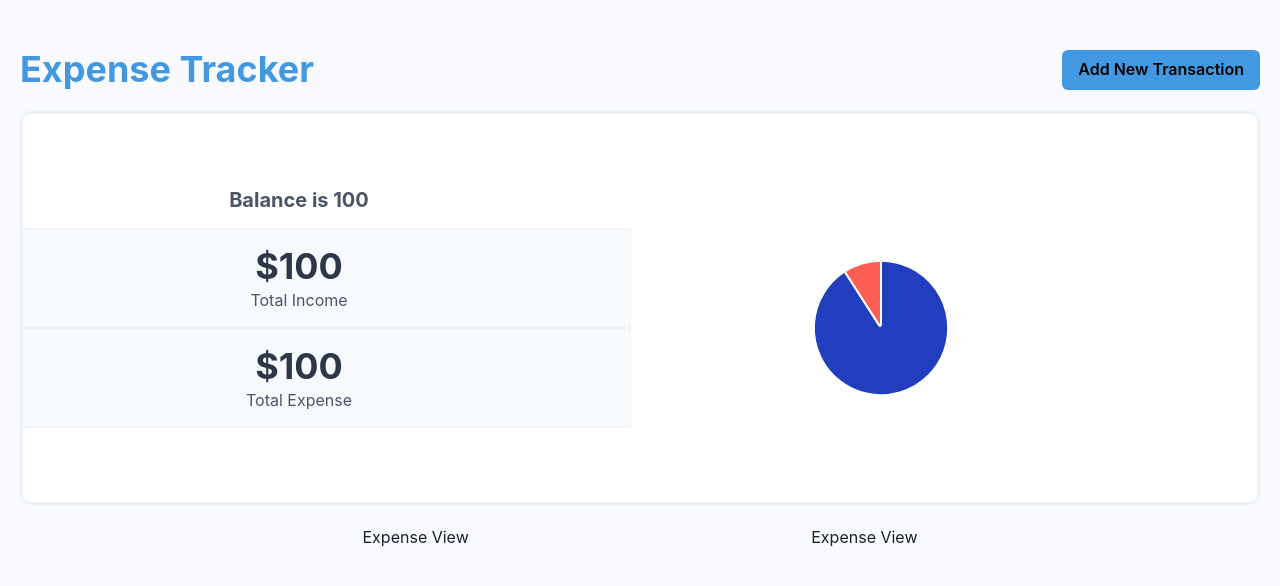
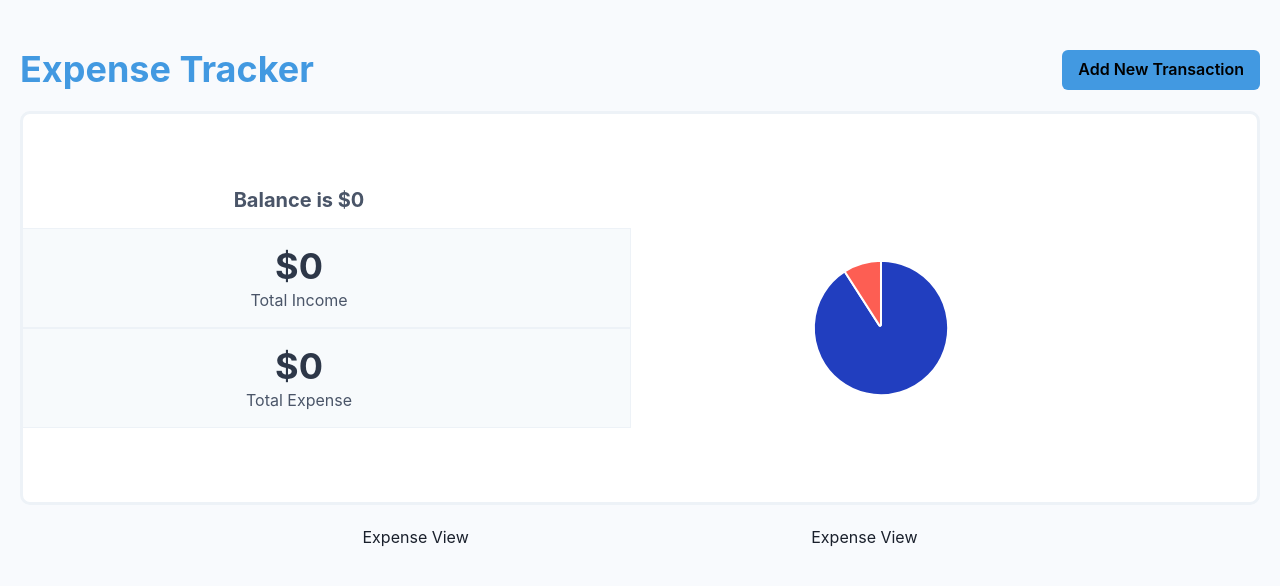
Before and after one commit to JD-Daehyun/myexpensetracker, a React (Create React App) app: page / in a window 1280 px wide. Shown: the top 586 px of the page. Built offline with nearby package versions, Linux system fonts and the light colour scheme.

Commit message:
Add Balance, Total Income, and Total Expense to the Summary

```diff
--- a/src/components/add-transaction/index.jsx
+++ b/src/components/add-transaction/index.jsx
@@ -75,18 +75,17 @@ export default function TransactionForm({ onClose, isOpen }) {
                 colorScheme="red"
                 value="expense"
                 onChange={handleFormChange}
-
               >
                 Expense
               </Radio>
             </RadioGroup>
           </ModalBody>
           <ModalFooter>
-            <Button mr={"4"} onClick={onClose}>
-              Cancel
-            </Button>
             <Button onClick={onClose} type="submit">
               Add
+            </Button>
+            <Button ml={"4"} onClick={onClose}>
+              Cancel
             </Button>
           </ModalFooter>
         </ModalContent>
--- a/src/components/chart/index.jsx
+++ b/src/components/chart/index.jsx
@@ -44,7 +44,7 @@ const options = {
     },
   };
 
-export default function TransactionChartSummary({expense = 100, income = 100}){
+export default function TransactionChartSummary({expense = 0, income = 0}){
 
 
     return <Chart
--- a/src/components/main/index.jsx
+++ b/src/components/main/index.jsx
@@ -1,9 +1,34 @@
 import { Button, Flex, Heading, useDisclosure } from "@chakra-ui/react";
 import Summary from "../summary";
 import ExpenseView from "../expense-view";
+import { useContext, useEffect } from "react";
+import { GlobalContext } from "../context";
 
 export default function Main() {
   const { isOpen, onOpen, onClose } = useDisclosure();
+  const {
+    totalExpense,
+    allTransactions,
+    setTotalExpense,
+    totalIncome,
+    setTotalIncome,
+  } = useContext(GlobalContext);
+
+  useEffect(() => {
+    let income = 0;
+    let expense = 0;
+
+    allTransactions.forEach((item) =>
+      item.type === "income"
+        ? (income = income + parseFloat(item.amount))
+        : (expense = expense + parseFloat(item.amount))
+    );
+
+    setTotalExpense(expense);
+    setTotalIncome(income);
+  }, [allTransactions]);
+
+
   return (
     <Flex textAlign={"center"} flexDirection={"column"} pr={"5"} pl={"5"}>
       <Flex alignItems={"center"} justifyContent={"space-between"} mt={"12"}>
@@ -19,7 +44,7 @@ export default function Main() {
           </Button>
         </Flex>
       </Flex>
-      <Summary isOpen={isOpen} onClose={onClose} />
+      <Summary totalExpense = {totalExpense} totalIncome={totalIncome} isOpen={isOpen} onClose={onClose} />
       <Flex
         w={"full"}
         alignItems={"flex-start"}
--- a/src/components/summary/index.jsx
+++ b/src/components/summary/index.jsx
@@ -2,7 +2,7 @@ import { Box, Flex, Heading, Text } from "@chakra-ui/react";
 import TransactionForm from "../add-transaction";
 import TransactionChartSummary from "../chart";
 
-export default function Summary({ onClose, isOpen }) {
+export default function Summary({ onClose, isOpen, totalExpense, totalIncome }) {
   return (
     <Box
       p={"6"}
@@ -37,7 +37,7 @@ export default function Summary({ onClose, isOpen }) {
           mr={"2"}
         >
           <Heading size={"md"} mb={"4"} color={"gray.600"}>
-            Balance is 100
+            Balance is ${totalIncome- totalExpense}
           </Heading>
           <Flex
             justifyContent={"space-evenly"}
@@ -49,7 +49,7 @@ export default function Summary({ onClose, isOpen }) {
             borderColor={"gray.100"}
           >
             <Flex flexDirection={"column"}>
-              <Heading color={"gray.700"}>$100</Heading>
+              <Heading color={"gray.700"}>${totalIncome}</Heading>
               <Text color={"gray.600"}>Total Income</Text>
             </Flex>
           </Flex>
@@ -64,7 +64,7 @@ export default function Summary({ onClose, isOpen }) {
             borderColor={"gray.100"}
           >
             <Flex flexDirection={"column"}>
-              <Heading color={"gray.700"}>$100</Heading>
+              <Heading color={"gray.700"}>${totalExpense}</Heading>
               <Text color={"gray.600"}>Total Expense</Text>
             </Flex>
           </Flex>
```
